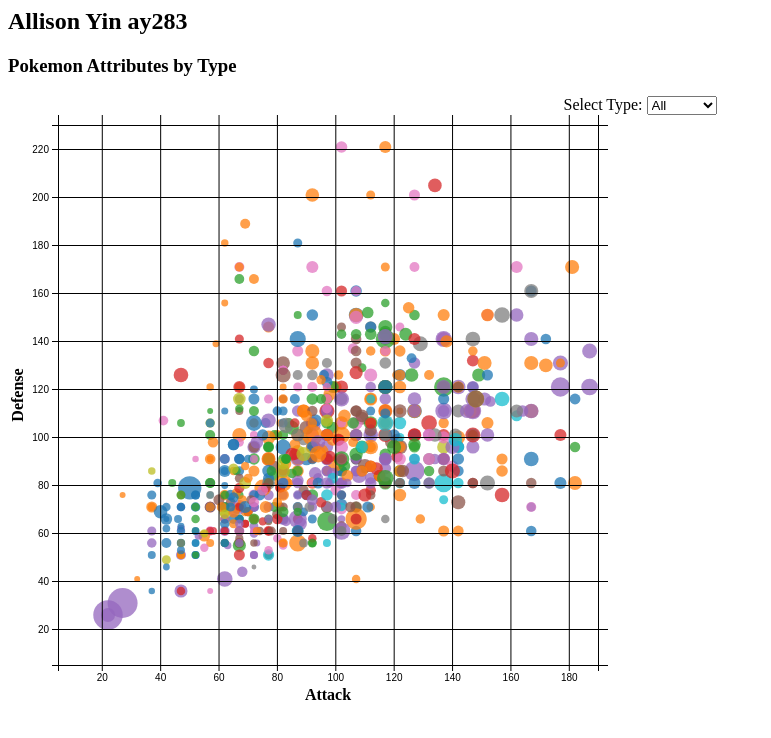
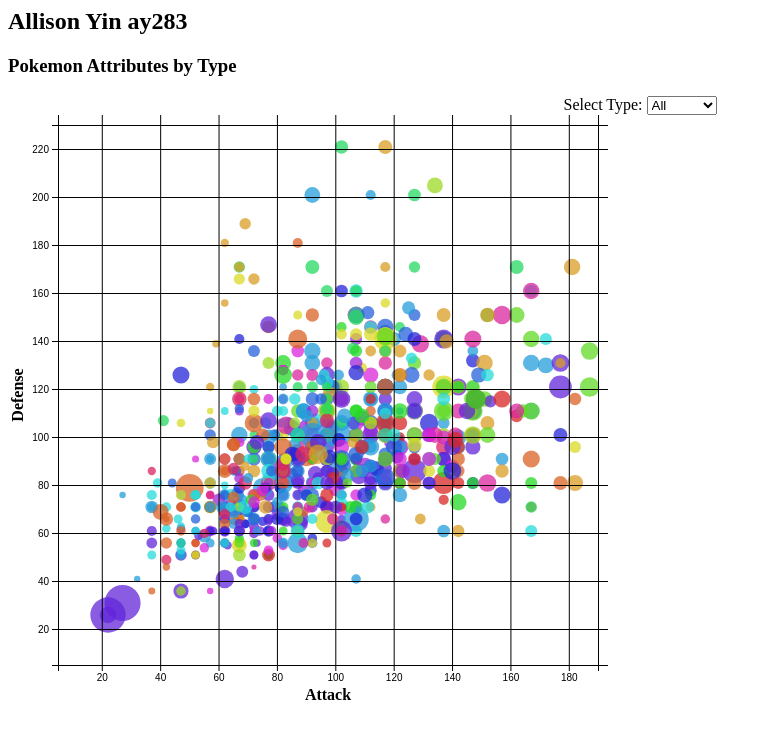
Before and after one commit to ar2525/info_5100_finalproject_fa24, a plain HTML site: page allison/index.html in a window 1280 px wide. Shown: the whole page, without its empty margins (0-771 px from the left). Drawn offline with nearby package versions, Linux system fonts and the light colour scheme.

Commit message:
fix colors

```diff
--- a/allison/index.html
+++ b/allison/index.html
@@ -56,10 +56,32 @@
 
         const rExtent = d3.extent(dataset, d => d.hp)
         const rScale = d3.scaleLinear().domain(rExtent)
-          .range([2, 15]);
+          .range([2, 18]);
+
+        const colors = [
+          "hsl(180, 70%, 50%)",
+          "hsl(200, 70%, 50%)",
+          "hsl(220, 70%, 50%)",
+          "hsl(240, 70%, 50%)",
+          "hsl(260, 70%, 50%)",
+          "hsl(280, 70%, 50%)",
+          "hsl(300, 70%, 50%)",
+          "hsl(320, 70%, 50%)",
+          "hsl(340, 70%, 50%)",
+          "hsl(0, 70%, 50%)",
+          "hsl(20, 70%, 50%)",
+          "hsl(40, 70%, 50%)",
+          "hsl(60, 70%, 50%)",
+          "hsl(80, 70%, 50%)",
+          "hsl(100, 70%, 50%)",
+          "hsl(120, 70%, 50%)",
+          "hsl(140, 70%, 50%)",
+          "hsl(160, 70%, 50%)"
+        ];
 
         const fillExtent = d3.extent(dataset, d => d.type);
-        const fillScale = d3.scaleOrdinal(d3.schemeCategory10).domain(fillExtent);
+        const fillScale = d3.scaleOrdinal(d3.scaleOrdinal()).domain(fillExtent).range(colors);
+
 
         let bottomAxis = d3.axisBottom(xScale);
         svg.append("g")
```
